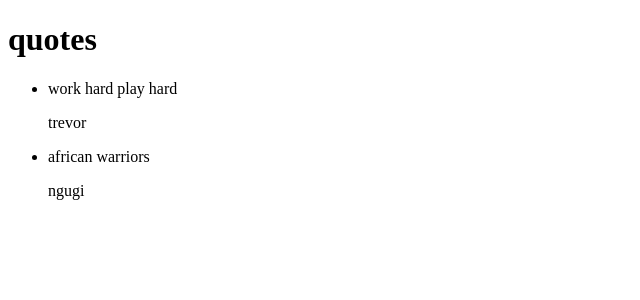
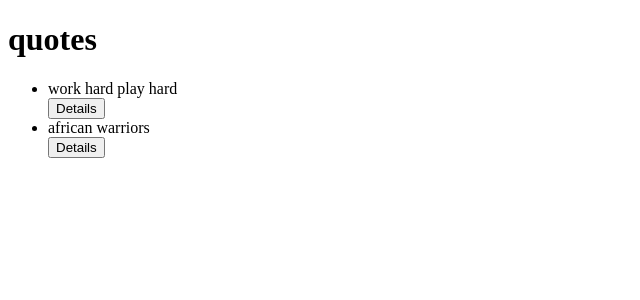
Before and after one commit to trevor-ngugi/quotes-website-2, an Angular app: page / in a window 1280 px wide. Shown: the top 300 px of the page, without its empty margins (0-640 px from the left). Built offline with nearby package versions, Linux system fonts and the light colour scheme.

Commit message:
add toggling function to diplay details

```diff
--- a/src/app/quote.ts
+++ b/src/app/quote.ts
@@ -1,6 +1,7 @@
 export class Quote {
-    id:number;
-    define:string;
-    details:string;
+    showDescription:boolean;
+    constructor(public id:number,public define:string,public details:string,)
+    {this.showDescription=false;
+    }
 
 }
--- a/src/app/quote/quote.component.html
+++ b/src/app/quote/quote.component.html
@@ -1,9 +1,10 @@
 <div>
     <h1>quotes</h1>
     <ul>
-      <li *ngFor='let quote of quotes'>
-        {{quote.define}}
-        <app-quote-detail [quote]='quote'></app-quote-detail>
-      </li>
-  </ul>
-  </div>
+        <div *ngFor='let quote of quotes; let i = index'>
+            <li> {{quote.define}}</li>
+            <button (click)='toggleDetails(i)'>Details</button>
+            <app-quote-detail *ngIf='quote.showDescription' [quote]='quote'></app-quote-detail>
+        </div>
+    </ul>
+</div>
--- a/src/app/quote/quote.component.ts
+++ b/src/app/quote/quote.component.ts
@@ -8,9 +8,13 @@ import{Quote} from '../quote'
 export class QuoteComponent implements OnInit {
 
   quotes:Quote[]=[
-    {id:1,define:'work hard play hard',details:'trevor'},
-    {id:2 ,define:'african warriors ',details:'ngugi'}
+    new Quote(1,'work hard play hard','trevor'),
+    new Quote(2 ,'african warriors ','ngugi')
   ]
+
+  toggleDetails(index){
+    this.quotes[index].showDescription = !this.quotes[index].showDescription;
+  }
 
   constructor() { }
 
```
